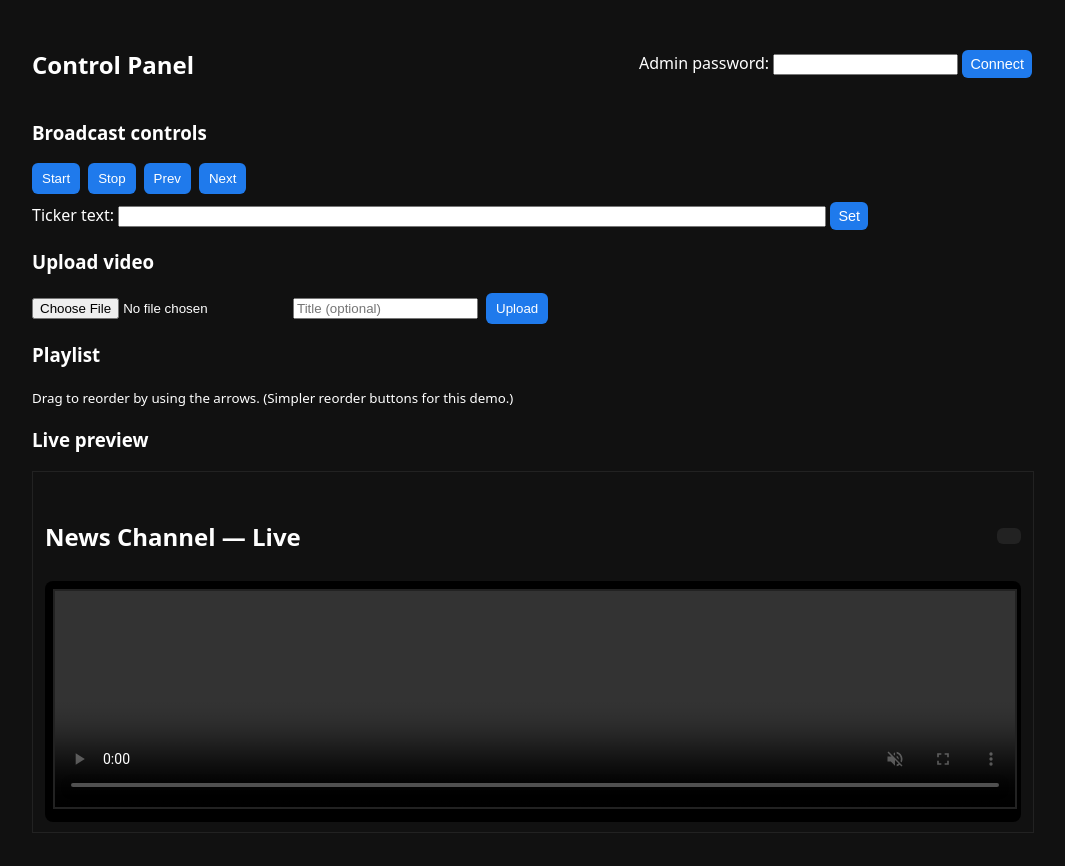
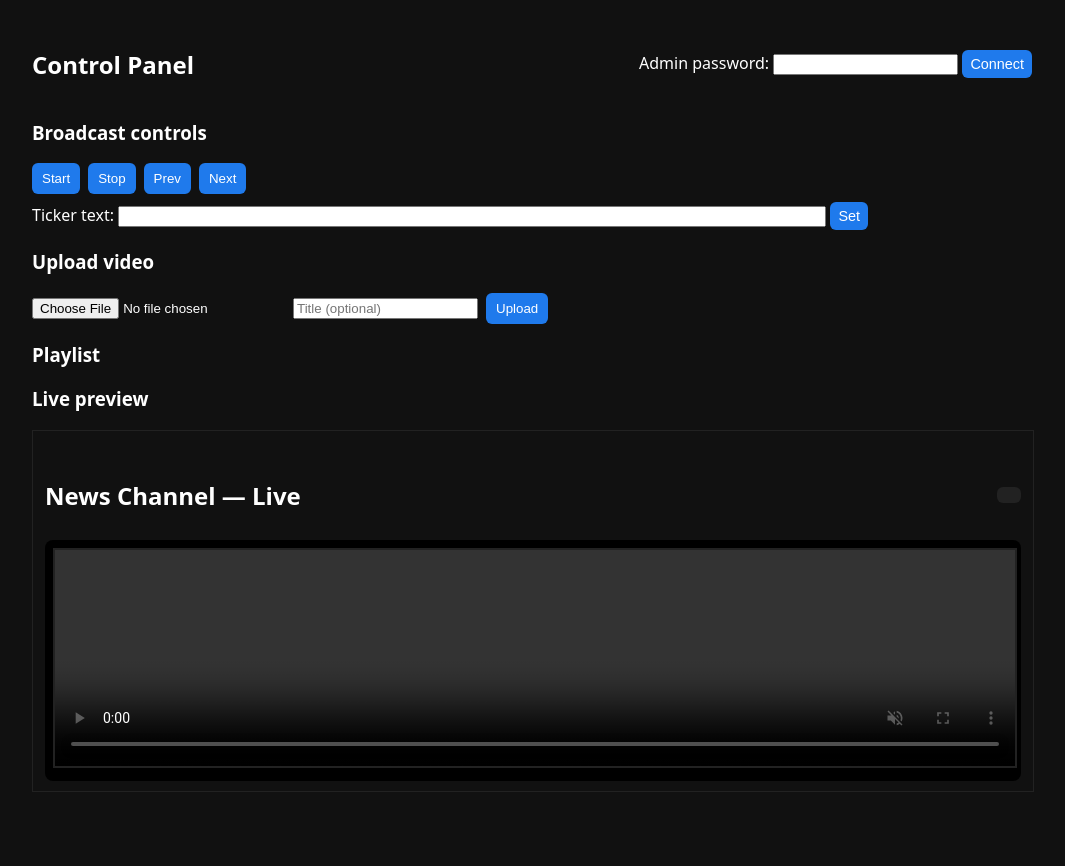
Before and after one commit to EddieTheDog/news-system, a website: page public/control.html in a window 1280 px wide. Shown: the whole page, without its empty margins (108-1173 px from the left). After the commit the page ends 825 px from the top, so only its background shows below. Drawn offline with nearby package versions, Linux system fonts and the light colour scheme; files that its build step writes are made by us from their sources; no server answers; files whose address does not match are found by name.

Commit message:
Refactor HTML structure in control.html

```diff
--- a/public/control.html
+++ b/public/control.html
@@ -45,7 +45,6 @@
   <section style="margin-top:12px">
     <h3>Playlist</h3>
     <ul id="pl"></ul>
-      <small>Drag to reorder by using the arrows. (Simpler reorder buttons for this demo.)</small>
   </section>
 
   <section style="margin-top:12px">
@@ -53,7 +52,6 @@
     <iframe id="preview-frame" src="/" style="width:100%; height:360px; border:1px solid #222;"></iframe>
   </section>
 </div>
-
 <script src="/static/js/control.js"></script>
 </body>
 </html>
```
Lines whose indentation alone changed are shown as unchanged.
